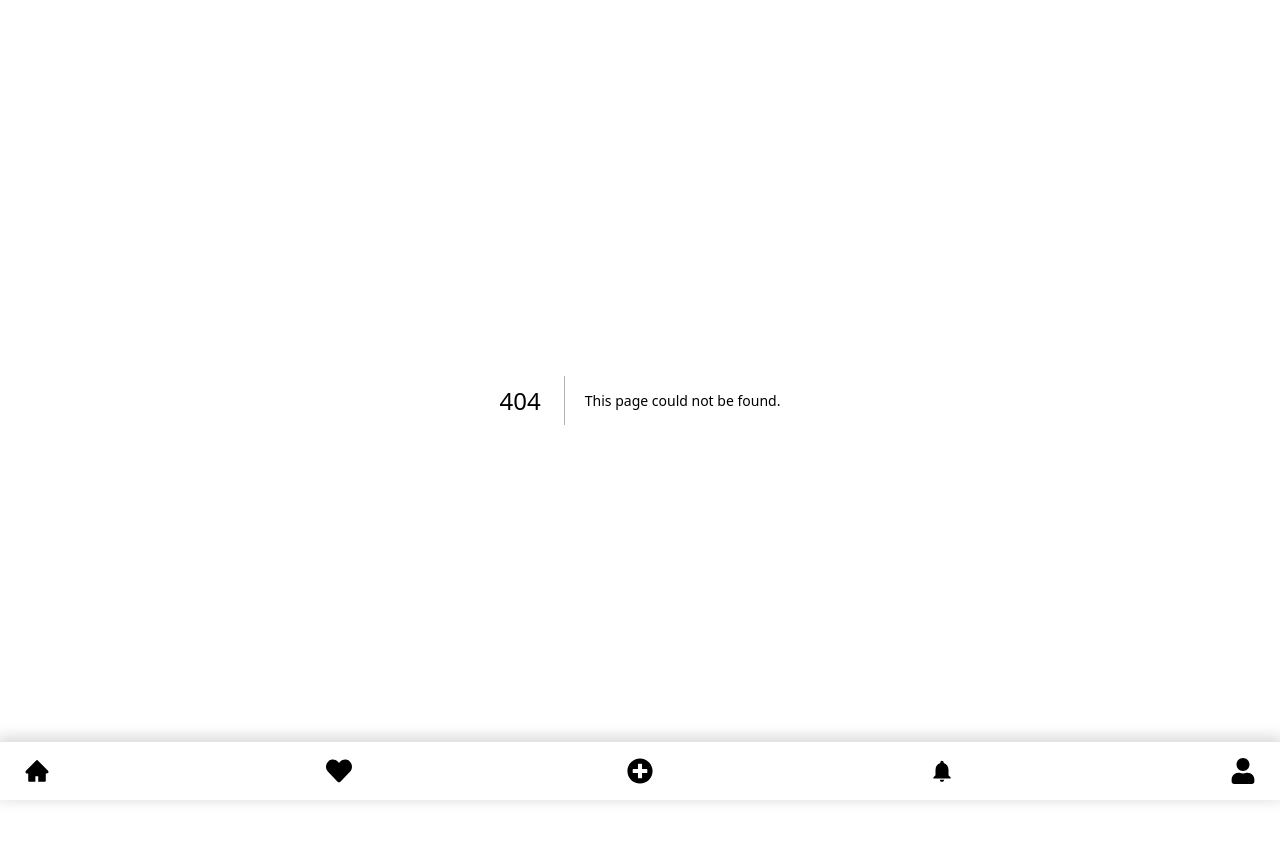
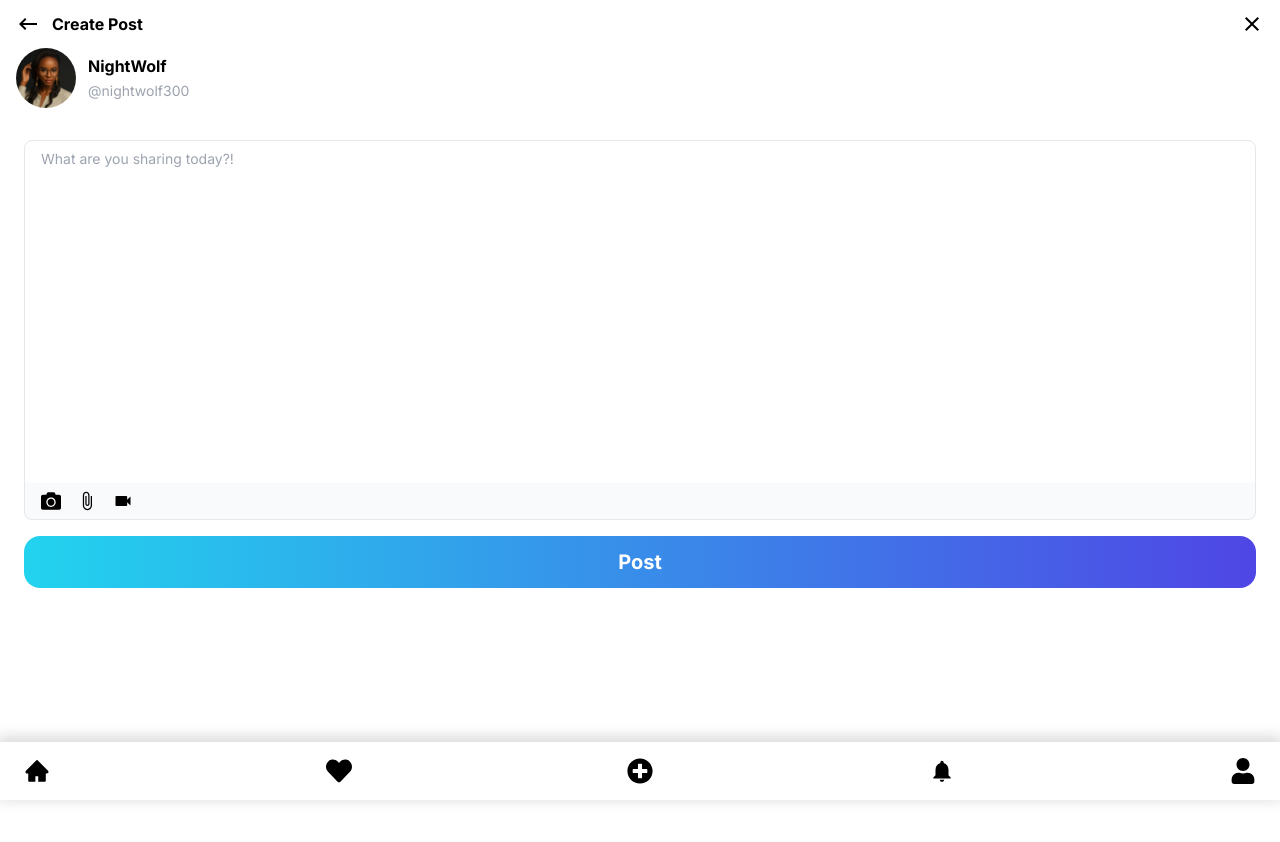
Before and after one commit to DumisaniLesley/pix, a Next.js app: page /add in a window 1280 px wide. Before the commit this address had no page. Shown: the top 842 px of the page. Before the commit the page ends 800 px from the top, so only its background shows below. Built offline with nearby package versions, Linux system fonts and the light colour scheme.

Commit message:
created "add Post" page

```diff
--- /dev/null
+++ b/app/add/page.js
@@ -0,0 +1,17 @@
+import CreatePost from '@/components/Add/CreatePost'
+import Header from '@/components/Add/Header'
+import React from 'react'
+
+const AddPostPage = () => {
+  return (
+    <main className='h-screen'>
+        <Header />
+        <CreatePost />
+        {/* <div className="mt-12">
+            some info
+        </div> */}
+    </main>
+  )
+}
+
+export default AddPostPage
--- /dev/null
+++ b/components/Add/CreatePost.jsx
@@ -0,0 +1,45 @@
+import React from 'react'
+import Image from 'next/image'
+import { FaCamera  } from "react-icons/fa";
+import { MdAttachFile, MdVideocam } from "react-icons/md";
+
+
+const CreatePost = () => {
+  return (
+    <div className='mt-12 px-4 h-screen'>
+        <div className='flex gap-3 items-center'>
+            <Image src="/stories/3.jpg" width={60} height={60} alt='story' className='rounded-full'/>
+            <div>
+                <p className='font-bold text-md'>NightWolf</p>
+            <span className='font-normal text-gray-400 text-sm'>@nightwolf300</span>
+            </div>
+        </div>
+        <div className='px-2 mt-4 py-4'>
+            <form className='w-full'>
+                <div class="w-full mb-4 border border-gray-200 rounded-lg bg-gray-50">
+                    <div class="py-2 bg-white rounded-t-lg">
+                        <textarea id="comment" rows="16" class="w-full px-4 text-sm text-gray-900 bg-white border-0 focus:ring-0 dark:text-white resize-none" placeholder="What are you sharing today?!" required ></textarea>
+                    </div>
+                    <div class="flex items-center justify-start gap-4 px-4 py-2 border-">
+                        <div>
+                            {/* <input type="file" className="absolute opacity-0 w-full h-full" /> */}
+                            <FaCamera className='text-xl'/>
+                        </div>
+                        <div>
+                            {/* <input type="file" className="absolute opacity-0 w-full h-full" /> */}
+                            <MdAttachFile className='text-xl'/>
+                        </div>
+                        <div>
+                            {/* <input type="file" className="absolute opacity-0 w-full h-full" /> */}
+                            <MdVideocam className='text-xl'/>
+                        </div>
+                    </div>
+                </div>
+                <button className='bg-gradient-to-r from-cyan-400 to-indigo-600 py-3 rounded-2xl w-full mt-0 text-xl font-bold text-white'>Post</button>
+            </form>
+        </div>
+    </div>
+  )
+}
+
+export default CreatePost
--- /dev/null
+++ b/components/Add/Header.jsx
@@ -0,0 +1,22 @@
+import Link from 'next/link'
+import { MdOutlineKeyboardBackspace, MdOutlineClose  } from "react-icons/md";
+
+const Header = () => {
+  return (
+    <div className='px-4 fixed top-0 left-0 w-full py-3'>
+  <div className='flex justify-between'>
+          <div className='flex gap-3'>
+            <Link href='/' >
+              <MdOutlineKeyboardBackspace className='text-2xl'/>
+            </Link>
+            <p className='font-bold'>Create Post</p>
+          </div>
+          <button>
+            <MdOutlineClose className='text-2xl'/>
+          </button>
+      </div>
+    </div>
+  )
+}
+
+export default Header
--- a/components/Home/Post.jsx
+++ b/components/Home/Post.jsx
@@ -23,7 +23,7 @@ const Post = ({ image, post}) => {
             <Image src={image} width={400} height={400} alt='story' className='rounded-xl'/>
         </div>
         <div className='px-2 mt-2'>
-            <p>liked by <b>amy_adams and 299</b> others</p>
+            <p className='text-[14px]'>Liked by <b>amy_adams and 299</b> others</p>
             <p className='font-semibold text-gray-600'>{post}</p>
             <p className='text-[14px] font-semibold text-gray-400'>View all 20 comments</p>
         <p className='font-semibold text-[15px]'>Smoke_202 <span className='font-light text-gray-500'>Very nice</span></p>
--- a/components/Shared/Navbar.jsx
+++ b/components/Shared/Navbar.jsx
@@ -21,7 +21,7 @@ const Links = [
   {
       id: 3,
       title: "New Post",
-      path: "/new-post",
+      path: "/add",
       icon: <FaPlusCircle/>,
   },
   {
```
